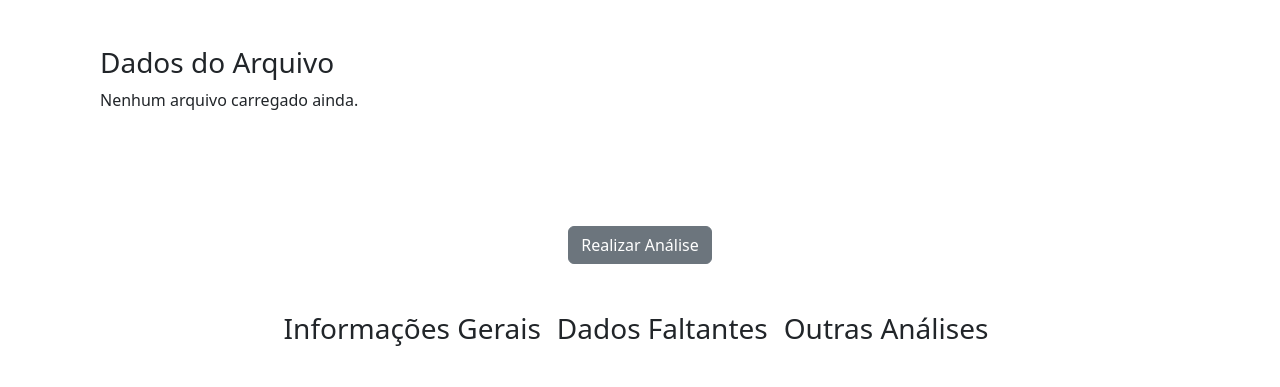
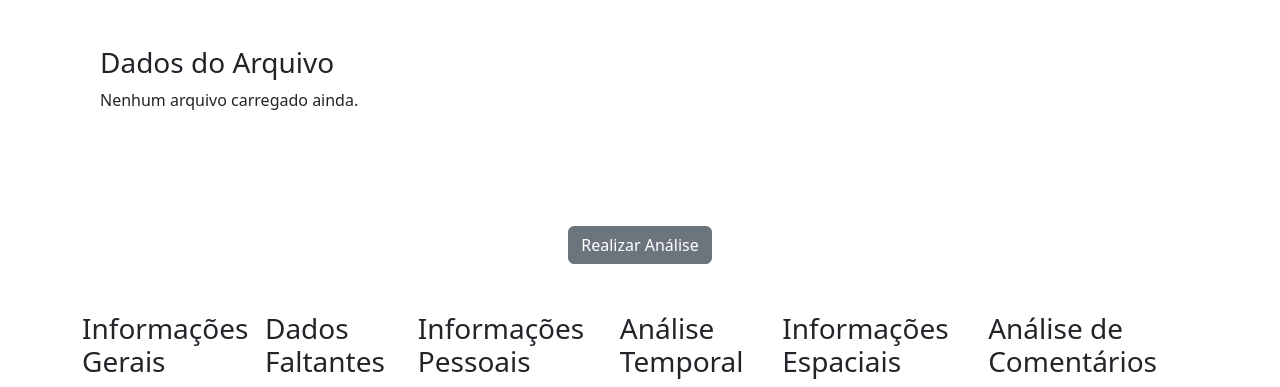
Before and after one commit to rqpaiva/Projeto_Unirio, a Flask app: page / in a window 1280 px wide. Shown: the part 443-830 px from the top of the page. Before the commit the page ends 789 px from the top, so only its background shows below. Run offline with Flask 3, Linux system fonts and the light colour scheme; some libraries are stand-ins or nearby versions.

Commit message:
Update index.html

```diff
--- a/app/templates/index.html
+++ b/app/templates/index.html
@@ -72,8 +72,17 @@
         <h3>Dados Faltantes</h3>
         <div id="missing-data" class="containertable"></div>
 
-        <h3>Outras Análises</h3>
-        <div id="additional-analyses" class="containertable"></div>
+        <h3>Informações Pessoais</h3>
+        <div id="personal-info" class="containertable"></div>
+
+        <h3>Análise Temporal</h3>
+        <div id="temporal-analysis" class="containertable"></div>
+
+        <h3>Informações Espaciais</h3>
+        <div id="spatial-info" class="containertable"></div>
+
+        <h3>Análise de Comentários</h3>
+        <div id="comment-analysis" class="containertable"></div>
     </div>
 
     <script src="https://cdnjs.cloudflare.com/ajax/libs/font-awesome/6.5.1/js/all.min.js" integrity="sha512-GWzVrcGlo0TxTRvz9ttioyYJ+Wwk9Ck0G81D+eO63BaqHaJ3YZX9wuqjwgfcV/MrB2PhaVX9DkYVhbFpStnqpQ==" crossorigin="anonymous" referrerpolicy="no-referrer"></script>
@@ -119,8 +128,22 @@
                         if (response.missing_data) {
                             $('#missing-data').html(createTable(response.missing_data));
                         }
-                        if (response.additional_analysis) {
-                            $('#additional-analyses').html(createTable(response.additional_analysis));
+                        if (response.personal_info_table) {
+                            $('#personal-info').html(createTable(response.personal_info_table));
+                        }
+                        if (response.temporal_analysis) {
+                            let temporalHtml = '';
+                            for (const [key, data] of Object.entries(response.temporal_analysis)) {
+                                temporalHtml += `<h4>${key}</h4>`;
+                                temporalHtml += createTable(data);
+                            }
+                            $('#temporal-analysis').html(temporalHtml);
+                        }
+                        if (response.spatial_info_table) {
+                            $('#spatial-info').html(createTable(response.spatial_info_table));
+                        }
+                        if (response.comment_analysis) {
+                            $('#comment-analysis').html(createTable(response.comment_analysis));
                         }
                     },
                     error: function() {
```
